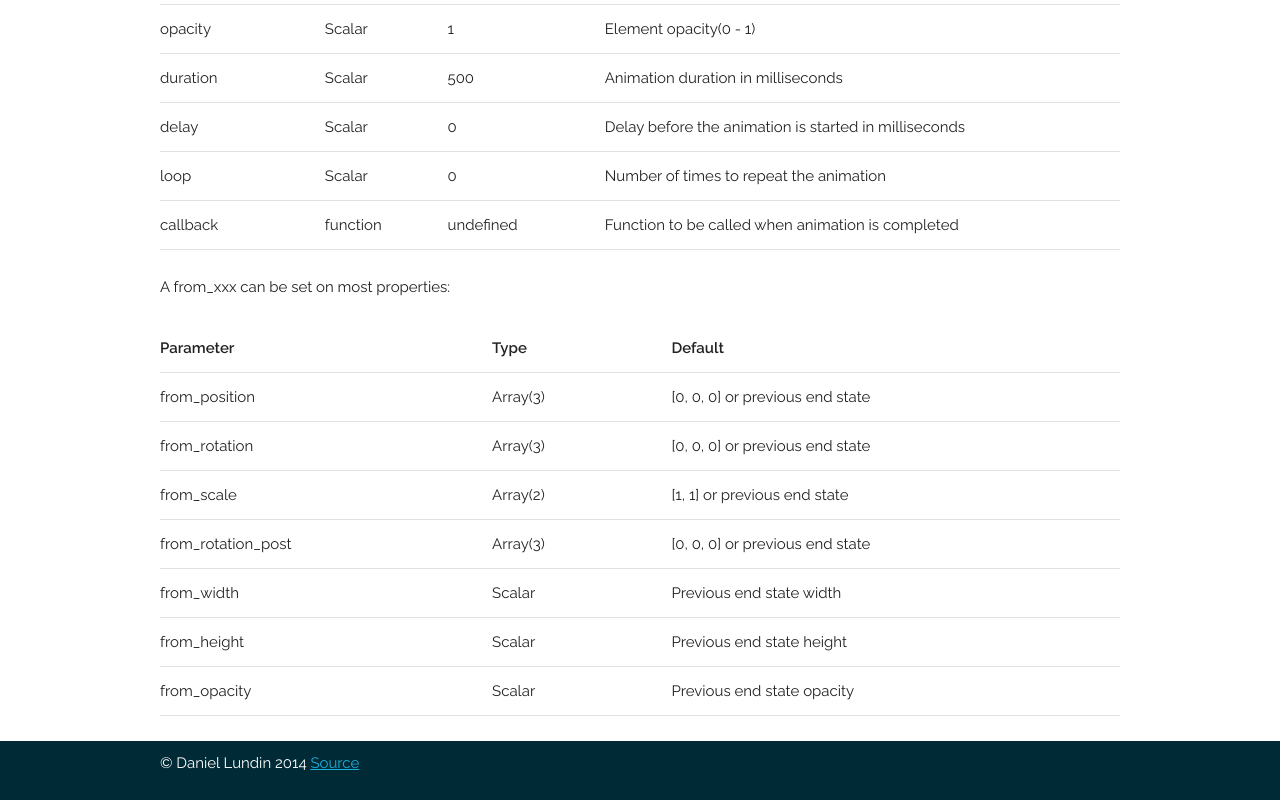
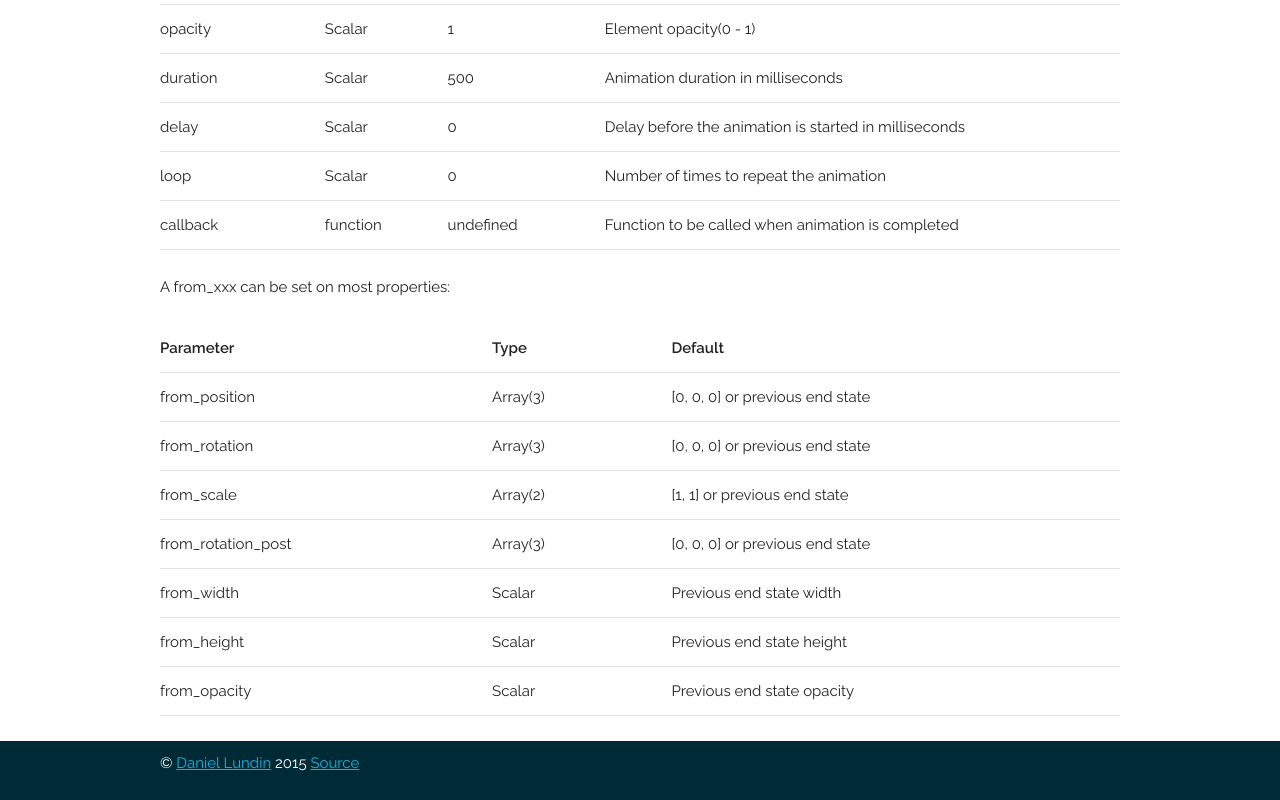
Before and after one commit to daniel-lundin/snabbt.js, a website: page docs/index.html in a window 1280 px wide. Shown: the part 5480-6280 px from the top of the page. Drawn offline with nearby package versions, Linux system fonts and the light colour scheme; a small style sheet from the web is missing.

Commit message:
Update copyright year

```diff
--- a/docs/index.html
+++ b/docs/index.html
@@ -448,7 +448,7 @@
     </div>
     <footer>
       <div class="container">
-        <p>&copy; Daniel Lundin 2014 <a href="https://github.com/daniel-lundin/snabbt.js">Source</a></p>
+        <p>&copy; <a href="https://twitter.com/danielundin">Daniel Lundin</a> 2015 <a href="https://github.com/daniel-lundin/snabbt.js">Source</a></p>
       </div>
     </footer>
     <script src="jquery-2.1.1.min.js"></script>
```
Also changed, not shown: README.md.
